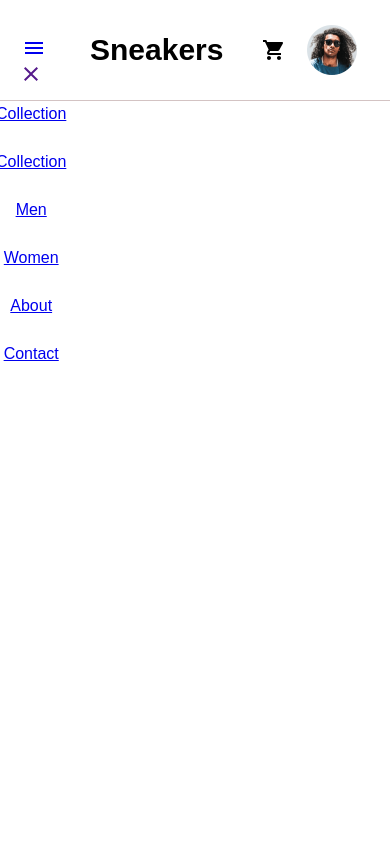
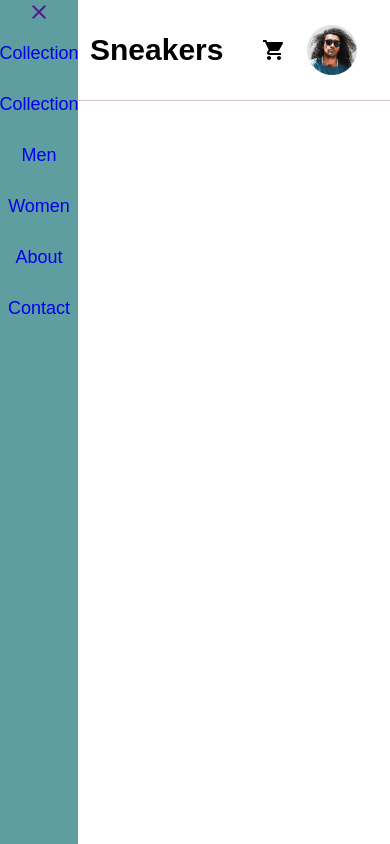
Before and after one commit to kihuni/E-commerce-product-page, a React (Create React App) app: page / in a window 390 px wide. Built offline with nearby package versions, Linux system fonts and the light colour scheme.

Commit message:
modified sidebar

```diff
--- a/src/Header.css
+++ b/src/Header.css
@@ -49,19 +49,24 @@ span:hover {
     align-items: center;
     width: 100%;
   }
+  .item-text a{
+   text-decoration: none;
+   align-items: center;
+   font-size: 18px;
+   width: 95%;
+  }
 
   .nav-menu{
     display: flex;
-    position: absolute;
+    position: fixed;
     left: 0px;
-    height: 92vh;
-    bottom: 6px;
+    height: 100vh;
+    top: 0;
     flex-direction: column;
     align-items: center;
-    width: 16%;
-    /*left: -100%;*/
+    width: 20%;
     transition: 850ms;
-
+    background-color: cadetblue;
   }
   .nav-menu.active{
     left: 0;
--- a/src/Header.js
+++ b/src/Header.js
@@ -21,8 +21,8 @@ const[list, setList] = useState(false)
       <div className="header_optionOne">
         <div className="logo">Sneakers</div>
         <div className={list ? 'nav-menu.active': 'nav-menu' }>
-          <Link className="menu-bars">
-          <CloseIcon className ="close" />
+          <Link className="menu-bars"  onClick = {showlist}>
+          <CloseIcon  />
           </Link>
          {SidebarData.map((item, index) =>{
            return(
--- a/src/Sidebar.js
+++ b/src/Sidebar.js
@@ -3,35 +3,35 @@ export const SidebarData = [
     {
         title: 'Collection',
         path: '/Collection',
-        cName: 'many products'
+        cName: 'item-text'
     },
 
     {
         title: 'Collection',
         path: '/Collection',
-        cName: 'many products'
+        cName: 'item-text'
     },
 
     {
         title: 'Men',
         path: '/Men',
-        cName: 'mens products'
+        cName: 'item-text'
     },
 
     {
         title: 'Women',
         path: '/Women',
-        cName: 'Women products'
+        cName: 'item-text'
     },
     {
         title: 'About',
         path: '/About',
-        cName: 'About products'
+        cName: 'item-text'
     },
     {
         title: 'Contact',
         path: '/Contact',
-        cName: 'Contact'
+        cName: 'item-text'
     }
 
 ]
```
